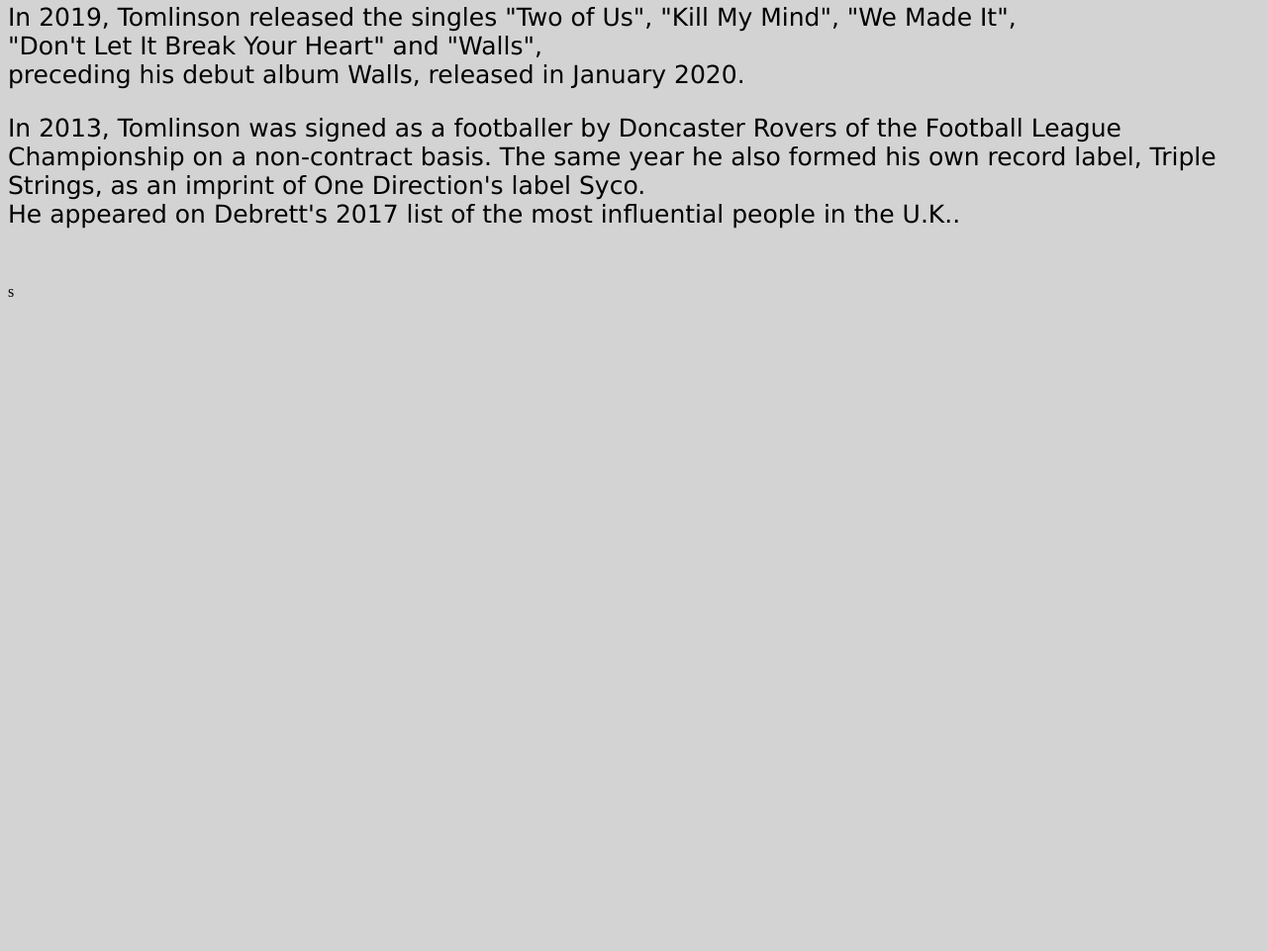
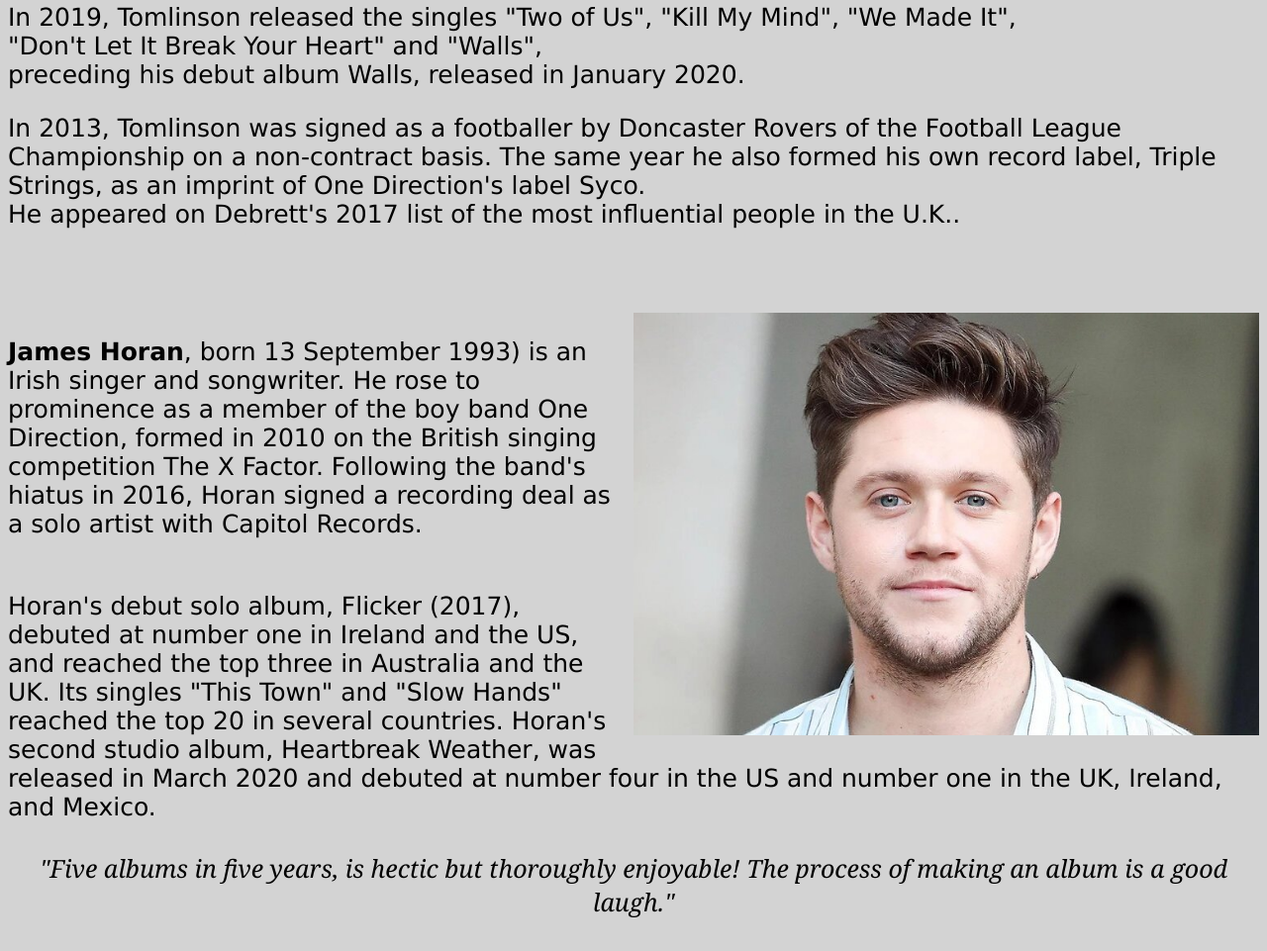
Before and after one commit to psy-a/my_favourite_band, a plain HTML site: page index.html in a window 1280 px wide. Shown: the part 3324-4285 px from the top of the page at 99% size. Before the commit the page ends 3636 px from the top, so only its background shows below. Drawn offline with Linux system fonts and the light colour scheme.

Commit message:
Add bio for Niall.

```diff
--- a/css/index.css
+++ b/css/index.css
@@ -62,3 +62,19 @@
         height: 50%;
         margin-bottom: 15px;
     }
+    #image4 {
+      float: right;
+      padding-left: 20px;
+      margin-bottom: 15px;
+      width: 50%;
+      height: 50%;
+  }
+  .four {
+      display: inline-block;
+      margin-top: 30px;
+  }
+  #niall {
+    text-align: center;
+    margin-top: 30px;
+    font-family: Georgia, 'Times New Roman', Times, serif;
+  }
--- a/index.html
+++ b/index.html
@@ -125,6 +125,19 @@
         U.K..
       </p>
     </div>
+    <div class="four">
+      <img id="image4" src="images/Niall.jpg" alt="Niall">
+      <p>
+        <strong>James Horan</strong>, born 13 September 1993) is an Irish singer and songwriter. He rose to prominence as a member of the boy band One Direction, formed in 2010 on the British singing competition The X Factor. Following the band's hiatus in 2016, Horan signed a recording deal as a solo artist with Capitol Records.
+      </p>
+
+      <p>
+        <br />
+        Horan's debut solo album, Flicker (2017), debuted at number one in Ireland and the US, and reached the top three in Australia and the UK. Its singles "This Town" and "Slow Hands" reached the top 20 in several countries. Horan's second studio album, Heartbreak Weather, was released in March 2020 and debuted at number four in the US and number one in the UK, Ireland, and Mexico.
+      </p>
+      <p id="niall">
+        <em>"Five albums in five years, is hectic but thoroughly enjoyable! The process of making an album is a good laugh."</em>
+      </p>
+    </div>
   </body>
 </html>
-s
```
